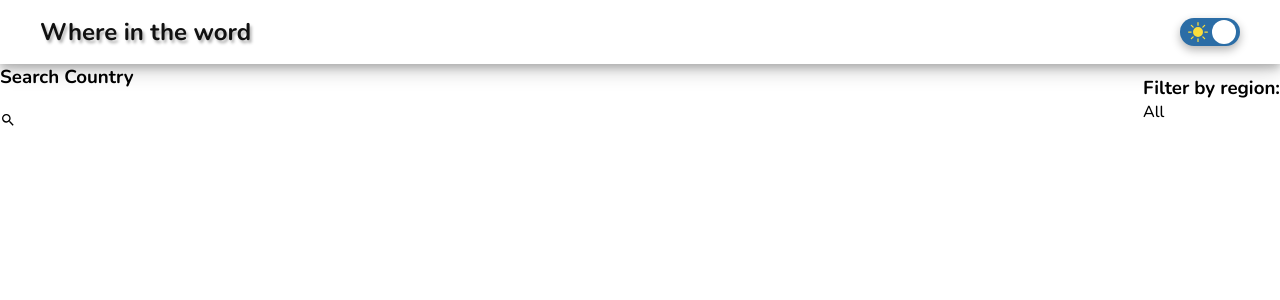
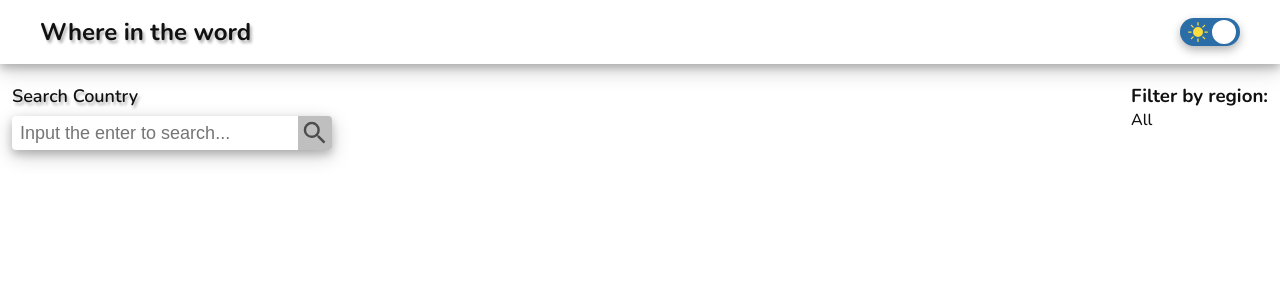
Before and after one commit to huydaoquang/countries, a React (Create React App) app: page / in a window 1280 px wide. Shown: the top 300 px of the page. Built offline with nearby package versions, Linux system fonts and the light colour scheme.

Commit message:
upadate search and filter css next

```diff
--- a/src/App.css
+++ b/src/App.css
@@ -12,15 +12,17 @@ html {
 :root {
   --IconSwitchColor: hsl(51, 96%, 61%);
   --ToggleButtonBackground: hsl(208, 59%, 41%);
+  --TextShadow: 2px 3px 3px rgba(0, 0, 0, 0.3);
+  --BoxShadow: 0 4px 8px 0 rgba(0, 0, 0, 0.2), 0 6px 20px 0 rgba(0, 0, 0, 0.2);
 }
 
 .darkTheme {
   background-color: rgba(7, 49, 85, 0.527);
   color: #fff;
-  box-shadow: 0 4px 8px 0 rgba(0, 0, 0, 0.2), 0 6px 20px 0 rgba(0, 0, 0, 0.2);
+  box-shadow: var(--BoxShadow);
 }
 .lightTheme {
   background-color: #fff;
   color: #111;
-  box-shadow: 0 4px 8px 0 rgba(0, 0, 0, 0.2), 0 6px 20px 0 rgba(0, 0, 0, 0.2);
+  box-shadow: var(--BoxShadow);
 }
--- a/src/App.js
+++ b/src/App.js
@@ -1,14 +1,35 @@
+import { useContext } from "react";
+import styled from "styled-components";
+
 import "./App.css";
 import Header from "./Components/Header";
 import MainContent from "./Components/MainContent";
+import { ThemeContext } from "./Components/ThemeContext/themeContext";
 
 function App() {
+  const themeContext = useContext(ThemeContext);
   return (
-    <div className="App">
+    <AppContainer className={themeContext.theme}>
       <Header />
-      <MainContent />
-    </div>
+      <ContentContainer>
+        <MainContent />
+      </ContentContainer>
+    </AppContainer>
   );
 }
 
 export default App;
+
+const AppContainer = styled.div`
+  height: 100vh;
+  width: 100%;
+  overflow: hidden;
+`;
+
+const ContentContainer = styled.div`
+  max-width: 1280px;
+  display: block;
+  width: 100%;
+  margin: 0 auto;
+  padding: 0 12px;
+`;
--- a/src/Components/Header/SwitchMode.jsx
+++ b/src/Components/Header/SwitchMode.jsx
@@ -29,7 +29,7 @@ const SwitchMode = () => {
         refToggle.current.style.background = "#fff";
       } else {
         refCircle.current.style.background = "#fff";
-        refToggle.current.style.background = "hsl(208, 59%, 41%)";
+        refToggle.current.style.background = "var(--ToggleButtonBackground)";
       }
     };
     changeBackgroundButton();
--- a/src/Components/MainContent/SearchAndFilter/Search.jsx
+++ b/src/Components/MainContent/SearchAndFilter/Search.jsx
@@ -1,17 +1,69 @@
 import { MdSearch } from "react-icons/md";
+import styled from "styled-components";
 
 const Search = () => {
   return (
-    <div>
+    <SearchPane>
       <h3>Search Country</h3>
-      <div>
-        <input type="text" />
-        <div>
-          <MdSearch />
+      <SearchElement>
+        <input type="text" placeholder="Input the enter to search..." />
+        <div style={{ width: "40px", height: "100%" }}>
+          <MdSearch className="icon" />
         </div>
-      </div>
-    </div>
+      </SearchElement>
+    </SearchPane>
   );
 };
 
 export default Search;
+
+const SearchPane = styled.div`
+  max-width: 320px;
+  width: 100%;
+  margin-top: 20px;
+
+  h3 {
+    font-size: 18px;
+    font-weight: 600;
+    text-shadow: var(--TextShadow);
+  }
+`;
+
+const SearchElement = styled.div`
+  margin-top: 8px;
+  display: flex;
+  align-items: center;
+  justify-content: space-between;
+
+  width: 100%;
+  height: 34px;
+  background-color: #fff;
+  box-shadow: var(--BoxShadow);
+  border-radius: 4px;
+  overflow: hidden;
+
+  .icon {
+    height: 100%;
+    width: 100%;
+    padding: 2px;
+    text-align: center;
+    background-color: #aaa !important;
+    box-shadow: none !important;
+    opacity: 75%;
+    transition: opacity 0.2s linear;
+
+    &:hover {
+      opacity: 1;
+      cursor: pointer;
+    }
+  }
+
+  input {
+    border: 0;
+    outline: none;
+    width: 100%;
+    font-size: 18px;
+    font-weight: 500;
+    margin: 0 8px;
+  }
+`;
```
